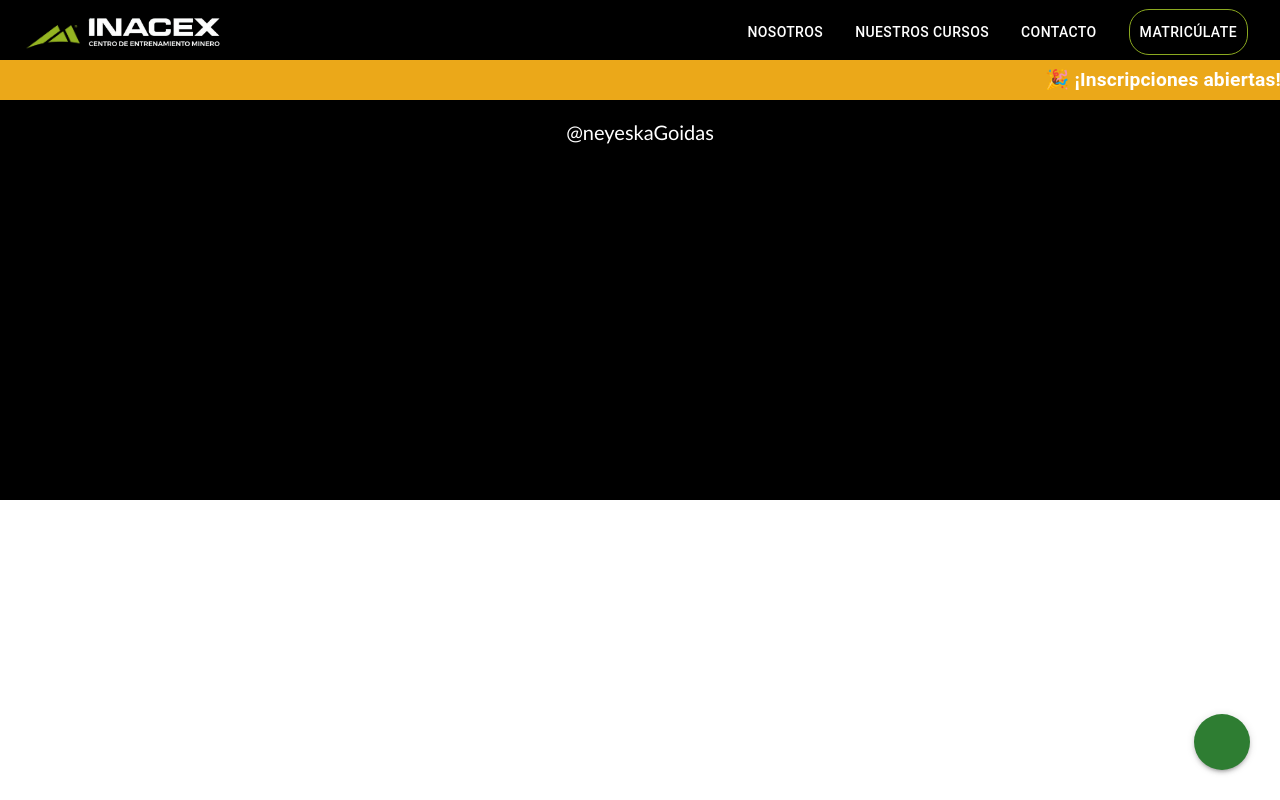
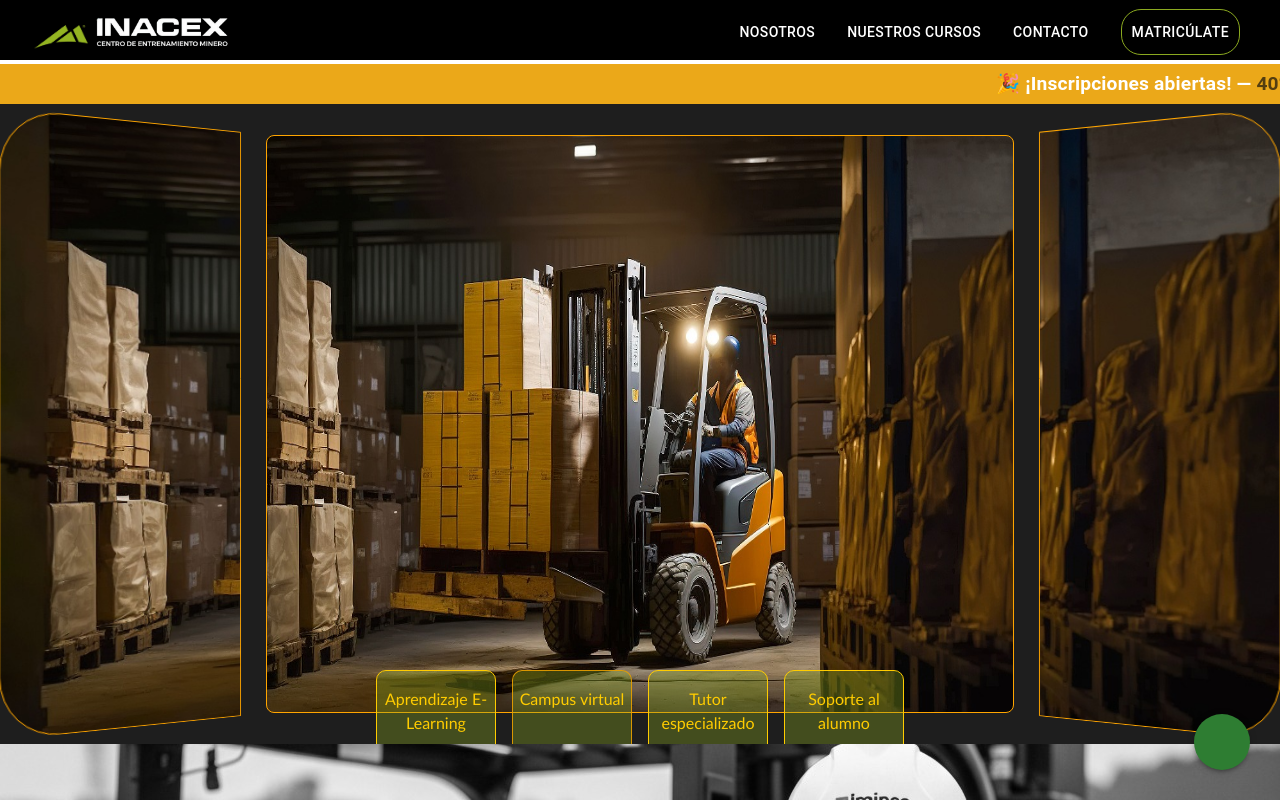
Before and after one commit to NeyeskaMedina/Inacex, a React (Vite) app in the folder client/: page /grua-horquilla in a window 1280 px wide. Shown: the top 800 px of the page. Built offline with nearby package versions, Linux system fonts and the light colour scheme; some icons are missing.

Commit message:
Agregando un segundo appBar interactivo

```diff
--- a/client/public/pizzas.json
+++ b/client/public/pizzas.json
@@ -1,19 +1,23 @@
 [
     {
-      "desc": "La pizza napolitana, de masa tierna y delgada pero bordes altos, es la versión propia de la cocina napolitana de la pizza redonda. El término pizza napoletana, por su importancia histórica o regional, se emplea en algunas zonas como sinónimo de pizza tonda.",
-      "id": "P001",
-      "img": "https://firebasestorage.googleapis.com/v0/b/apis-varias-mias.appspot.com/o/pizzeria%2Fpizza-1239077_640_cl.jpg?alt=media&token=6a9a33da-5c00-49d4-9080-784dcc87ec2c",
-      "ingredients": ["mozzarella", "tomates", "jamón", "orégano"],
-      "name": "napolitana",
-      "price": 5950
+      "desc": "",
+      "id": "C001",
+      "img": "./imgCursos/horquilla.jpg",
+      "marca": "KOMATSU",
+      "marca2": "CATERPILLAR 797F",
+      "modelo": "830E Y 930E",
+      "modelo2": "797F Y 793F",
+      "name": "CAMIÓN EXTRACCIÓN DE ALTO TONELAJE",
     },
     {
-      "desc": "La pizza es una preparación culinaria que consiste en un pan plano, habitualmente de forma circular, elaborado con harina de trigo, levadura, agua y sal (a veces aceite de oliva) que comúnmente se cubre con salsa de tomate, queso y otros muchos ingredientes, y que se hornea a alta temperatura, tradicionalmente en un horno de leña.",
-      "id": "P002",
-      "img": "https://firebasestorage.googleapis.com/v0/b/apis-varias-mias.appspot.com/o/pizzeria%2Fcheese-164872_640_com.jpg?alt=media&token=18b2b821-4d0d-43f2-a1c6-8c57bc388fab",
-      "ingredients": ["mozzarella", "tomates", "jamón", "choricillo"],
-      "name": "española",
-      "price": 7250
+      "desc": "",
+      "id": "C002",
+      "img": "./imgCursos/horquilla.jpg",
+      "marca": "",
+      "marca2": "",
+      "modelo": "",
+      "modelo2": "",
+      "name": "OPERACIÓN SEGURA DE GRÚA HORQUILLA",
     },
     {
       "desc": "La pizza es una preparación culinaria que consiste en un pan plano, habitualmente de forma circular, elaborado con harina de trigo, levadura, agua y sal (a veces aceite de oliva) que comúnmente se cubre con salsa de tomate, queso y otros muchos ingredientes, y que se hornea a alta temperatura, tradicionalmente en un horno de leña.",
--- a/client/src/App.jsx
+++ b/client/src/App.jsx
@@ -50,7 +50,7 @@
     </Routes>
     <Routes>
         <Route
-            path ='/gruaHorquilla'
+            path ='/grua-horquilla'
             element ={<Horquilla/>}
         />
     </Routes>
--- a/client/src/components/Cabina/Metodologia.jsx
+++ b/client/src/components/Cabina/Metodologia.jsx
@@ -36,7 +36,7 @@
                 width: '120px',
                 height: '120px',
                 borderRadius: '10px',
-                backgroundColor: 'var(--verde-trans)',
+                backgroundColor: {xs: 'var(--bg-transp)', md: 'var(--verde-trans)'},
             }}
         >
             <CastForEducationOutlinedIcon
@@ -74,7 +74,7 @@
                 width: '120px',
                 height: '120px',
                 borderRadius: '10px',
-                backgroundColor: 'var(--verde-trans)',
+                backgroundColor: {xs: 'var(--bg-transp)', md: 'var(--verde-trans)'},
             }}
         >
             <AssuredWorkloadOutlinedIcon
@@ -111,7 +111,7 @@
                 width: '120px',
                 height: '120px',
                 borderRadius: '10px',
-                backgroundColor: 'var(--verde-trans)',
+                backgroundColor: {xs: 'var(--bg-transp)', md: 'var(--verde-trans)'},
             }}
         >
             <AssignmentIndOutlinedIcon
@@ -148,7 +148,7 @@
                 width: '120px',
                 height: '120px',
                 borderRadius: '10px',
-                backgroundColor: 'var(--verde-trans)',
+                backgroundColor: {xs: 'var(--bg-transp)', md: 'var(--verde-trans)'}
             }}
         >
             <SupportAgentOutlinedIcon
--- a/client/src/components/Cabina/ParabrisasCabina.jsx
+++ b/client/src/components/Cabina/ParabrisasCabina.jsx
@@ -5,13 +5,9 @@
 const ParabrisasCabina = ({ image }) => {
   const theme = useTheme();
   const isXs = useMediaQuery(theme.breakpoints.only('xs'));
-  const cursos = {
-        curso: 'GRUA HORQUILLA',
-        image: "./imgCursos/horquilla.jpg"
-      }
-
 
   return (
+    <>
 
     <Box
       sx={{
@@ -94,6 +90,7 @@
         }}
       />
     </Box>
+    </>
   );
 };
 
--- a/client/src/components/Navbar/NavbarInacex.jsx
+++ b/client/src/components/Navbar/NavbarInacex.jsx
@@ -8,65 +8,70 @@
   Collapse,
   useTheme,
   useMediaQuery,
+  Slide
 } from '@mui/material';
 import MenuIcon from '@mui/icons-material/Menu';
 import './nav.css';
+import ScrollTitleBar from './ScrollTitleBar'
 
 const NavbarInacex = () => {
   const [open, setOpen] = useState(false);
+  const [showTitleBar, setShowTitleBar] = useState(false);
   const theme = useTheme();
   const isMobile = useMediaQuery(theme.breakpoints.down('md'));
   const menuRef = useRef(null);
 
-
   const handleToggle = () => {
     setOpen((prev) => !prev);
   };
+
+  useEffect(() => {
+    const handleScroll = () => {
+      const shouldShow = window.scrollY > 0;
+      setShowTitleBar(shouldShow);
+    };
+
+    window.addEventListener('scroll', handleScroll);
+    return () => window.removeEventListener('scroll', handleScroll);
+  }, []);
 
   const MenuButtons = ({ onClick, fullWidth = false }) => (
     <>
       <Button className={'btnNav'} onClick={onClick} color="inherit" fullWidth={fullWidth}>Nosotros</Button>
       <Button className={'btnNav'} onClick={onClick} color="inherit" fullWidth={fullWidth}>Nuestros cursos</Button>
       <Button className={'btnNav'} onClick={onClick} color="inherit" fullWidth={fullWidth}>Contacto</Button>
-      <Button onClick={onClick} color="inherit" fullWidth={fullWidth}> <span className='btnMat' style={{border: '1px solid var(--verde-inacex)', borderRadius: '20px', padding: '10px'}}>Matricúlate</span></Button>
+      <Button onClick={onClick} color="inherit" fullWidth={fullWidth}>
+        <span className='btnMat' style={{border: '1px solid var(--verde-inacex)', borderRadius: '20px', padding: '10px'}}>Matricúlate</span>
+      </Button>
     </>
   );
 
   return (
     <>
-      {/* AppBar */}
+      {/* Título que aparece al hacer scroll */}
+      <ScrollTitleBar show={showTitleBar} />
+
+      {/* AppBar principal: solo visible si estamos en el top */}
+      <Slide appear={false} direction="down" in={!showTitleBar}>
         <AppBar
           sx={{
             backgroundColor: 'black',
             color: 'white',
             boxShadow: 'none',
-            px: '1',
+            px: 1,
             height: '60px',
-            zIndex: 1000,
+            zIndex: 1200,
           }}
-          position="static"
+          position="fixed"
         >
           <Toolbar sx={{ display: 'flex', justifyContent: 'space-between' }}>
             <Box className={'logoNav'} sx={{ display: 'flex', flexDirection: 'row', alignItems: 'center'}}>
-          <img
-            src="./LogoInacex.png"
-            alt="Logo de Inacex sin letras"
-           // width={60}
-            height={35}
-          />
-          <img
-            src="./LogoInacexWhite.png"
-            alt="Logo de Inacex con letras"
-            width={140}
-            height={35}
-          />
+              <img src="./LogoInacex.png" alt="Logo de Inacex sin letras" height={35} />
+              <img src="./LogoInacexWhite.png" alt="Logo de Inacex con letras" width={140} height={35} />
             </Box>
             {isMobile ? (
               <IconButton onClick={handleToggle} sx={{ color: 'white' }}>
-              <MenuIcon
-                sx={{ fontSize: 28 }}
-
-              />
+                <MenuIcon sx={{ fontSize: 28 }} />
               </IconButton>
             ) : (
               <Box sx={{ display: 'flex', gap: 2 }}>
@@ -75,6 +80,7 @@
             )}
           </Toolbar>
         </AppBar>
+      </Slide>
 
       {/* Collapse menu debajo del AppBar solo en móvil */}
       {isMobile && (
@@ -92,12 +98,16 @@
               py: 1,
               gap: 1,
               boxShadow: 1,
+              mt: '60px', // compensar altura del appbar
             }}
           >
             <MenuButtons onClick={() => setOpen(false)} fullWidth />
           </Box>
         </Collapse>
       )}
+
+      {/* Espaciador para que el contenido no quede tapado */}
+      <Toolbar />
     </>
   );
 };
--- /dev/null
+++ b/client/src/components/Navbar/ScrollTitleBar.jsx
@@ -0,0 +1,100 @@
+import React, { useState, useEffect, useRef } from 'react';
+import {
+  AppBar,
+  Toolbar,
+  Box,
+  Collapse,
+  useTheme,
+  useMediaQuery,
+  Typography,
+  Slide,
+} from '@mui/material';
+import './nav.css';
+
+const ScrollTitleBar = ({ show }) => {
+  const [open, setOpen] = useState(false);
+  const theme = useTheme();
+  const isMobile = useMediaQuery(theme.breakpoints.down('md'));
+  const menuRef = useRef(null);
+
+  return (
+    <>
+      {/* AppBar */}
+      <Slide appear={false} direction="down" in={show}>
+        <AppBar position="fixed"
+            sx={{
+                backgroundColor: 'black',
+                color: 'white',
+                boxShadow: 'none',
+                px: '1',
+                height: '60px',
+                top: 0,
+                zIndex: 1201
+        }}>
+
+        <Toolbar sx={{ display: 'flex', justifyContent: 'space-between' }}>
+          {isMobile ? (
+            <>
+              <Box className={'logoNav'} sx={{ display: 'flex', flexDirection: 'row', alignItems: 'center'}}>
+              <img
+                src="./LogoInacex.png"
+                alt="Logo de Inacex"
+               // width={60}
+                height={35}
+              />
+              </Box>
+              <Toolbar>
+                <Typography className={'roboto-condensed'} sx={{fontSize: '1.2rem'}} variant="h6">OPERACIÓN SEGURA DE <span style={{color: 'var(--verde-inacex)'}}>GRUA HORQUILLA</span></Typography>
+              </Toolbar>
+              </>
+            ) : (
+              <>
+              <Box className={'logoNav'} sx={{ display: 'flex', flexDirection: 'row', alignItems: 'center'}}>
+              <img
+                src="./LogoInacex.png"
+                alt="Logo de Inacex"
+               // width={60}
+                height={35}
+              />
+              <img
+                src="./LogoInacexWhite.png"
+                alt="Letras del logo (INACEX)"
+                width={140}
+                height={35}
+              />
+              </Box>
+                    <Toolbar>
+                      <Typography className={'roboto-condensed'} sx={{}} variant="h5">OPERACIÓN SEGURA DE <span style={{color: 'var(--verde-inacex)'}}>GRÚA HORQUILLA</span></Typography>
+                    </Toolbar>
+            </>
+            )}
+        </Toolbar>
+       </AppBar>
+        </Slide>
+
+      {/* Collapse menu debajo del AppBar solo en móvil */}
+      {isMobile && (
+        <Collapse in={open} timeout="auto" unmountOnExit>
+          <Box
+            ref={menuRef}
+            sx={{
+              width: '100%',
+              border: '1px solid var(--verde-inacex)',
+              backgroundColor: '#f5f5f5',
+              display: 'flex',
+              flexDirection: 'column',
+              alignItems: 'flex-start',
+              px: 2,
+              py: 1,
+              gap: 1,
+              boxShadow: 1,
+            }}
+          >
+          </Box>
+        </Collapse>
+      )}
+    </>
+  );
+};
+
+export default ScrollTitleBar;
--- a/client/src/components/Tips/Tips.jsx
+++ b/client/src/components/Tips/Tips.jsx
@@ -61,7 +61,7 @@
                     fontSize: '1.4rem',
                     fontWeight: 'bold',
                     lineHeight: '1',
-               }}> Certificado valido </Typography>
+               }}> Doble certificación </Typography>
                <Typography sx={{
                     fontSize: '1.4rem',
                     lineHeight: '1',
```
Lines whose indentation alone changed are shown as unchanged.
